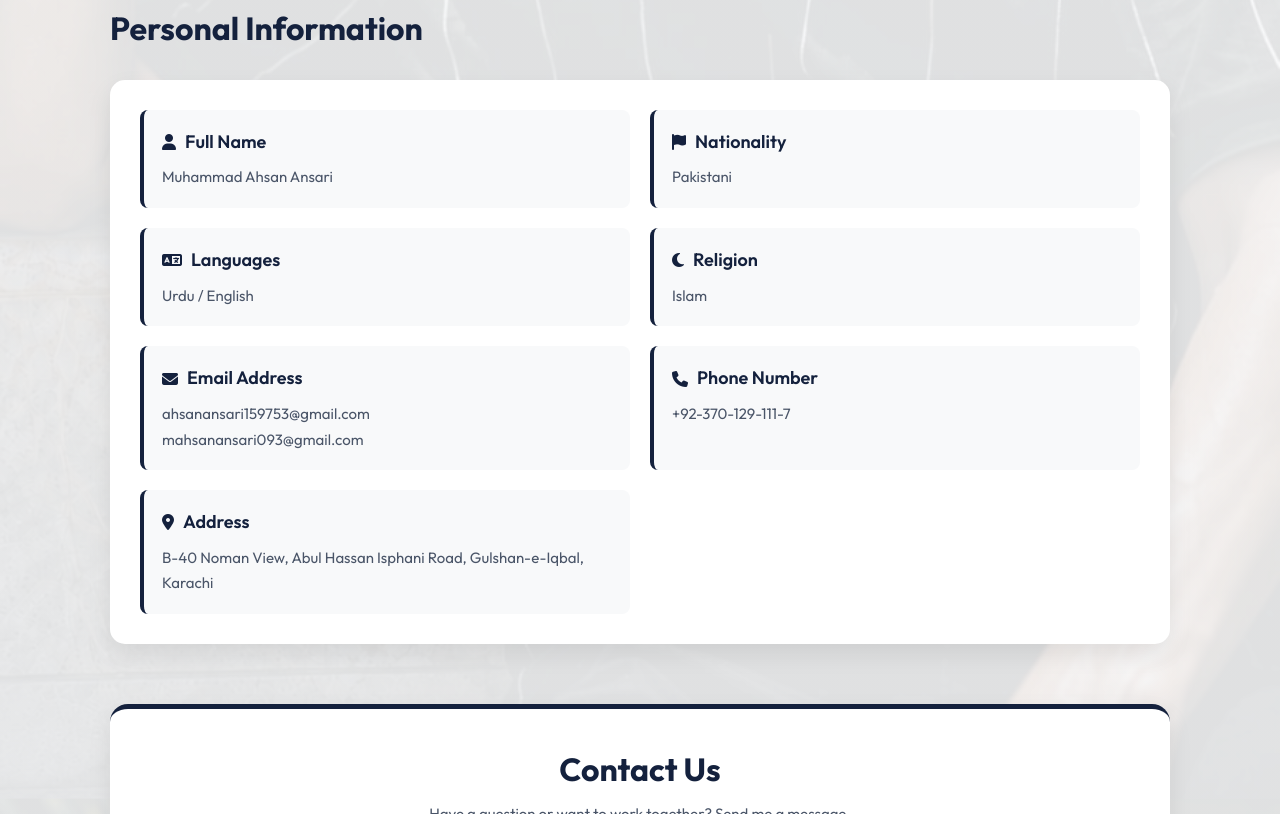
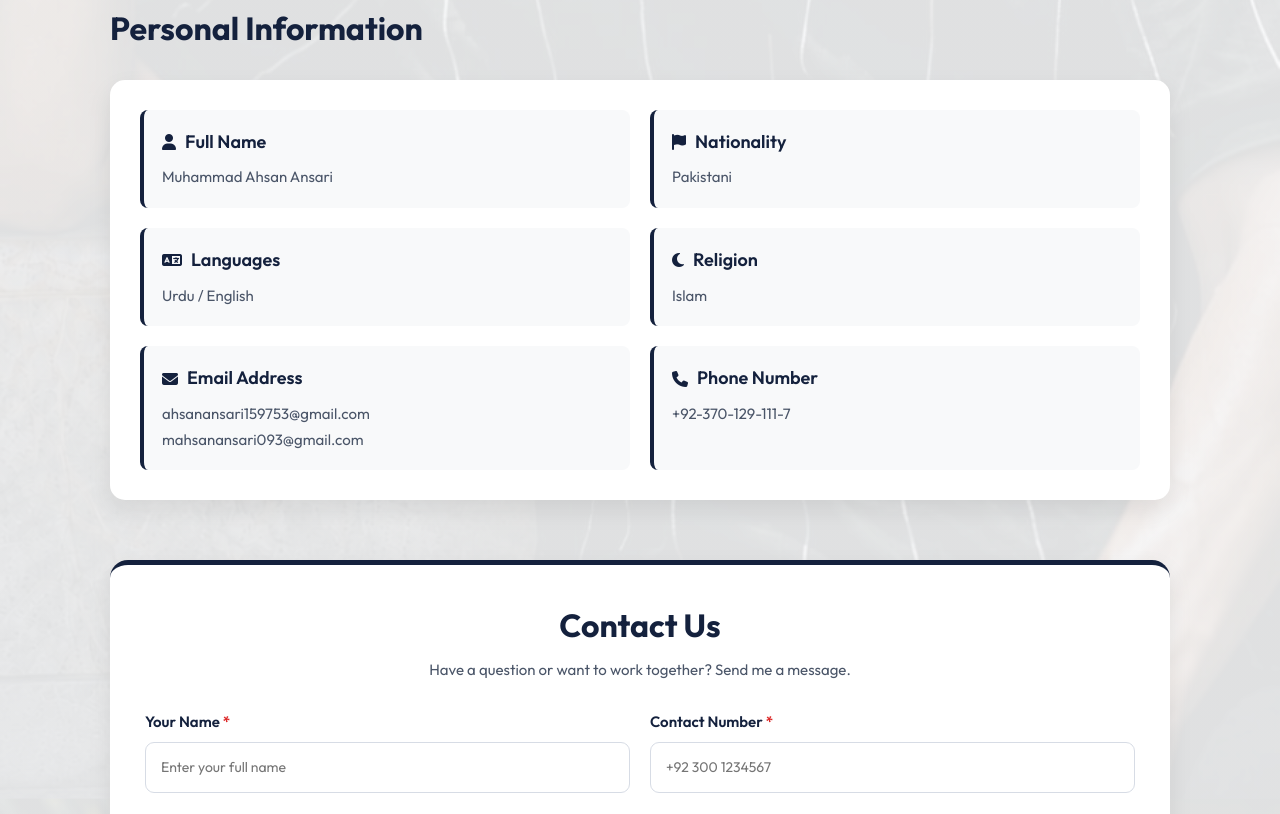
Before and after one commit to Ahsanansari786/My-Portfolio, a plain HTML site: page index.html in a window 1280 px wide. Shown: the part 1477-2291 px from the top of the page. Drawn offline with Linux system fonts and the light colour scheme.

Commit message:
index.html

```diff
--- a/index.html
+++ b/index.html
@@ -35,8 +35,8 @@
                     </p>
                     <p class="desc">
                         Passionate and dedicated Front-End Developer currently
-                        learning Web and App Development at Saylani Mass IT
-                        Training Center (SMIT). Continuously improving my
+                        learning Web and App Development at Saylani IT
+                        Training Center (SIT). Continuously improving my
                         skills in HTML, CSS, JavaScript, and modern web
                         technologies while building creative, responsive,
                         and user-friendly websites. Aspiring to become a
@@ -292,18 +292,6 @@
                             +92-370-129-111-7
                         </p>
                     </div>
-
-                    <!-- Address -->
-                    <div class="info-item">
-                        <h3>
-                            <i class="fa-solid fa-location-dot"></i>
-                            Address
-                        </h3>
-                        <p>
-                            B-40 Noman View, Abul Hassan Isphani Road,
-                            Gulshan-e-Iqbal, Karachi
-                        </p>
-                    </div>
                 </div>
             </div>
         </section>
```
